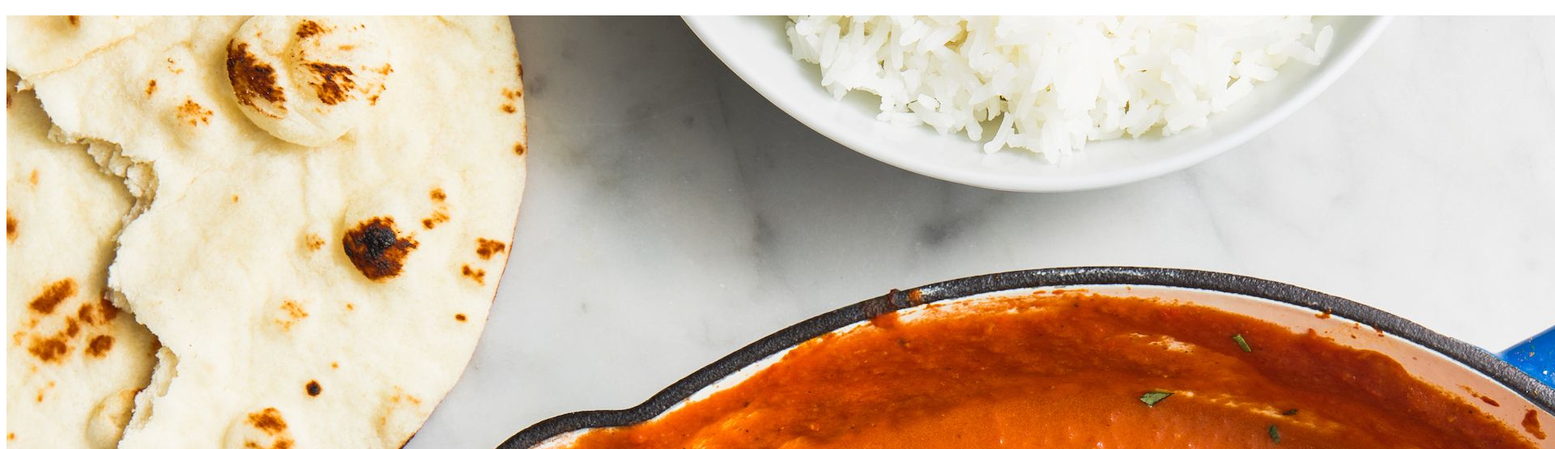
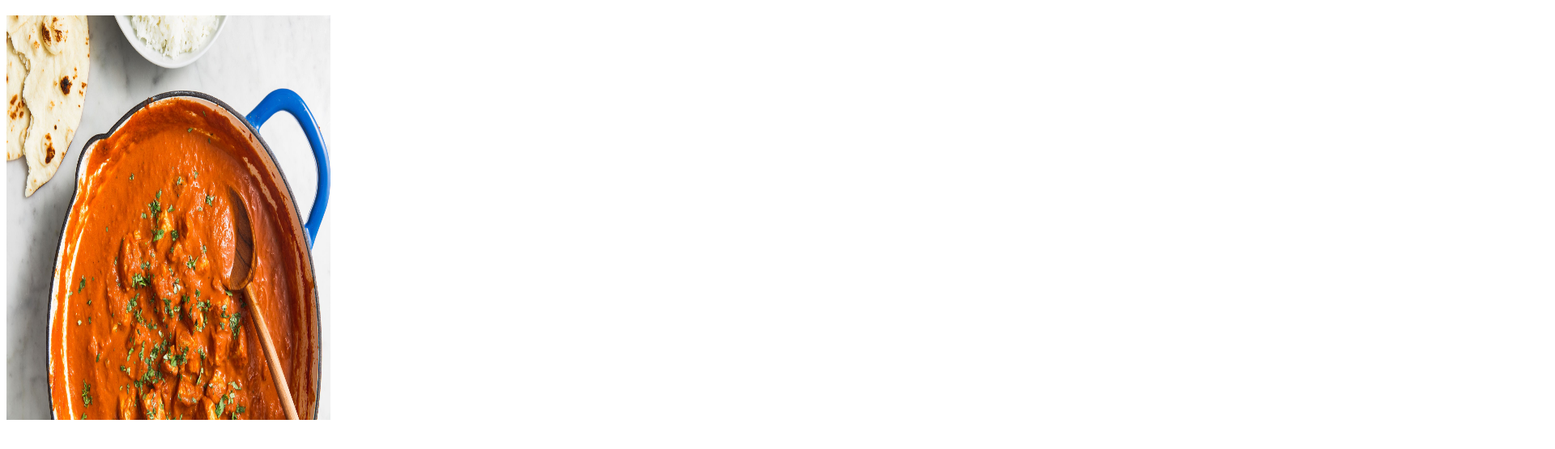
Before and after one commit to malayowns/odin-recipes, a plain HTML site: page recipes/chickentikka.html in a window 1280 px wide. Shown: the part 61-616 px from the top of the page at 81% size, 1920 px wide, since content can reach past the window. Drawn offline with Linux system fonts and the light colour scheme.

Commit message:
resize photo of chicken tikka masala

```diff
--- a/recipes/chickentikka.html
+++ b/recipes/chickentikka.html
@@ -7,6 +7,7 @@
 <body>
     <h1>Chicken Tikka Masala</h1>
     <img src="../images/chickentikkamasalaphoto.jpg"
-    alt="A beautiful photo of chicken tikka masala freshly cooked" >
+    alt="A beautiful photo of chicken tikka masala freshly cooked"
+    width="400" height="500" >
 </body>
 </html>
```
